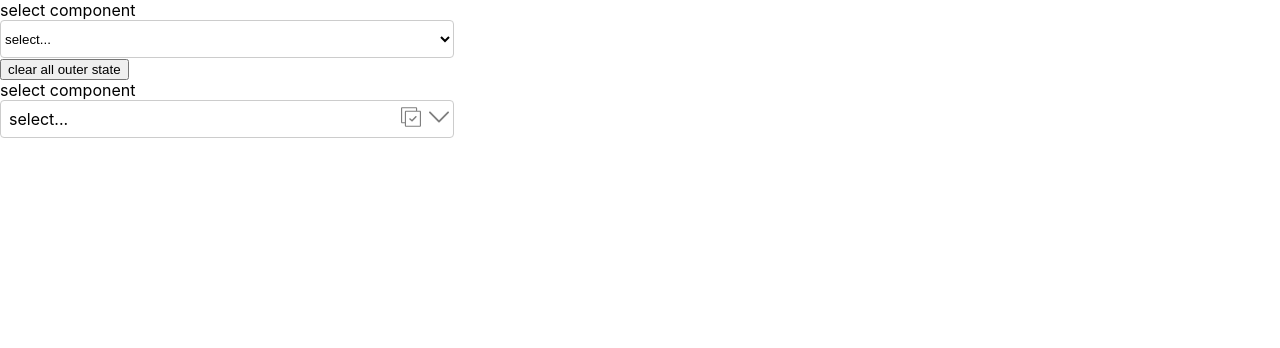
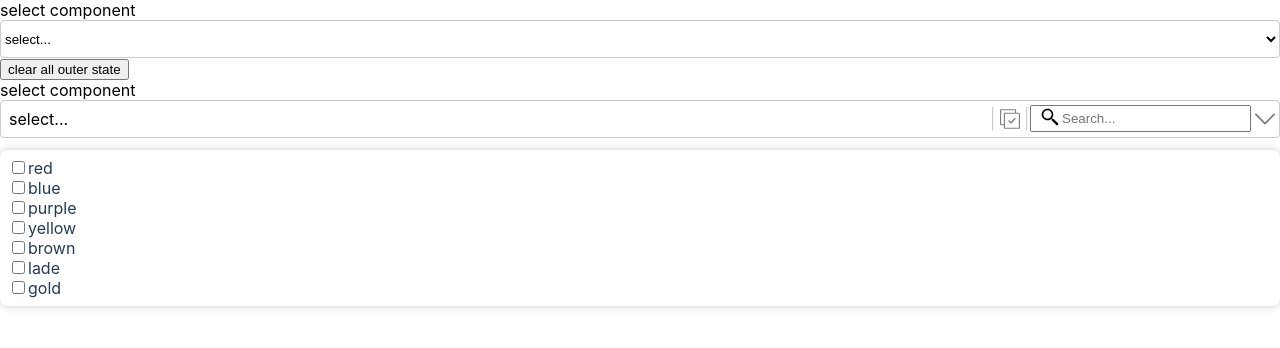
Before and after one commit to AlonKendler/design-component-system, a React (Create React App) app: page / in a window 1280 px wide. Both pictures are taken after a click on the button "clear all outer state". Shown: the top 348 px of the page. Built offline with nearby package versions, Linux system fonts and the light colour scheme.

Commit message:
added search + acessabilty

```diff
--- a/src/components/Select/Select.module.css
+++ b/src/components/Select/Select.module.css
@@ -2,21 +2,39 @@
 
 
 .selectContainer {
-    width: fit-content;
-    /* min-width: 300px; */
-
     display: flex;
     flex-direction: column;
 }
 
-.selectLabel {}
+
+.searchIcon label {
+
+    position: relative;
+    background: url("../../assets/search.svg");
+    background-size: contain;
+}
+
+.searchIcon label:before {
+    content: "";
+    position: absolute;
+    left: 10px;
+    top: 0;
+    bottom: 0;
+    width: 20px;
+    background: url("../../assets/search.svg");
+    background-size: contain;
+}
+
+.searchIcon input {
+    padding: 4px 10px 4px 30px
+}
 
 .selectBox {
     display: flex;
     align-items: center;
     /* align-items: flex-start; */
     cursor: default;
-    flex-wrap: wrap;
+    /* flex-wrap: wrap; */
     justify-content: space-between;
     background-color: rgb(255, 255, 255);
     border-color: rgb(204, 204, 204);
@@ -27,7 +45,7 @@
     min-height: 38px;
     position: relative;
     transition: all 100ms ease 0s;
-    min-width: 454px;
+    /* min-width: 454px; */
     /* max-width: 400px; */
 }
 
@@ -75,9 +93,7 @@
 
 .tagsContainer {
     display: flex;
-    width: 324px;
     padding: 0 8px;
-    /* flex-wrap: wrap; */
     overflow: hidden;
     overflow-x: scroll;
 }
@@ -104,7 +120,7 @@
 }
 
 .buttonsContainer {
-    /* width: 80px; */
+    display: flex;
 }
 
 .downArrowIcon {
--- a/src/components/Select/index.tsx
+++ b/src/components/Select/index.tsx
@@ -30,7 +30,29 @@ export const Select = ({
 
   const [showOptions, setShowOptions] = useState(false);
   const [multiselectOptions, setMultiSelectOptions] = useState<option[]>(value);
-  const [filiteredOptions, setFilteredOptions] = useState(options);
+  const [filiteredOptions, setFilteredOptions] = useState<option[]>(options);
+  const [searchableOptions, setSearchableOptions] = useState<option[]>([]);
+  const [userInput, setUserInput] = useState("");
+
+  const handleSearchInput = (e: any) => {
+    setUserInput(e.target.value);
+  };
+
+  const handleSearch = () => {
+    if (userInput !== "") {
+      console.log("handling search")
+      let newList = multiselectOptions.filter(option => {
+        const lowerCase = option.label.toLocaleLowerCase();
+        const filter = userInput.toLocaleLowerCase();
+        return lowerCase.includes(filter)
+      })
+      setSearchableOptions(newList)
+      // alert(newList.map(m => m.label))
+    }
+    else {
+      setSearchableOptions([])
+    }
+  }
 
   const removeAll = () => {
     setMultiSelectOptions(previousState => previousState.map(option => ({ ...option, isSelected: false })))
@@ -65,7 +87,6 @@ export const Select = ({
   useEffect(() => {
 
     if (multi) {
-
       console.log("value", value.filter((option: option) => option.isSelected))
       console.log("multiselectOptions", multiselectOptions.filter(option => option.isSelected).length)
       if (
@@ -73,15 +94,14 @@ export const Select = ({
         multiselectOptions.filter(option => option.isSelected).length) {
         console.log("selected multiple")
         setMultiSelectOptions(() => value)
+        setSearchableOptions(() => value)
       }
     }
   }, [value])
 
-
-
   // Check if div is nessesary
   // Make responsive
-  // Accessibility
+  // Accessibility V
   // search
   //
   const handleArrowOnClick = () => setShowOptions((prev) => !prev);
@@ -105,10 +125,38 @@ export const Select = ({
               })}
             </div>
             <div className={styles.buttonsContainer}>
+              <hr style={{ margin: "2px", opacity: "50%" }} />
               {filiteredOptions.length < options.length && <SelectAllIcon role="button" tabIndex={0} onClick={selectAll} onKeyPress={(e) => e.key === 'Enter' && selectAll()} className={styles.removeIcon} />}
               {filiteredOptions.length > 0 && <RemoveIcon role="button" tabIndex={0} onClick={removeAll} onKeyPress={(e) => e.key === 'Enter' && removeAll()} className={styles.removeIcon} />}
+              <hr style={{ margin: "2px", opacity: "50%" }} />
+              <div onKeyPress={(e) => e.key === 'Enter' && handleSearch()} className={styles.searchIcon}>
+                <label htmlFor="" onKeyPress={(e) => e.key === 'Enter' && handleSearch()} className={styles.searchIcon}>
+                  <input placeholder="Search..." value={userInput} onChange={handleSearchInput} />
+                </label>
+              </div>
               <DownArrow role="button" tabIndex={0} onClick={handleArrowOnClick} onKeyPress={(e) => e.key === 'Enter' && handleArrowOnClick()} className={styles.downArrowIcon} />
             </div>
+          </div>
+
+          <div className={`${styles.optionsContainer}
+            ${searchableOptions.length ? styles.showOptions : styles.hideOptions}`}>
+            {searchableOptions && searchableOptions.map((option) => {
+              return (
+                <div role="option" key={option.id} tabIndex={0} onKeyPress={(e) => e.key === 'Enter' && updateOption(option)} >
+                  <label htmlFor={option.label} key={option.id}>
+                    <input
+                      type="checkbox"
+                      id={option.label}
+                      checked={option.isSelected}
+                      onChange={() => updateOption(option)}
+                    />{option.label}
+                  </label>
+                </div>
+              );
+            })}
+
+
+            { }
           </div>
 
           <div className={`${styles.optionsContainer}
```
Also changed, not shown: src/assets/search.svg (added).
